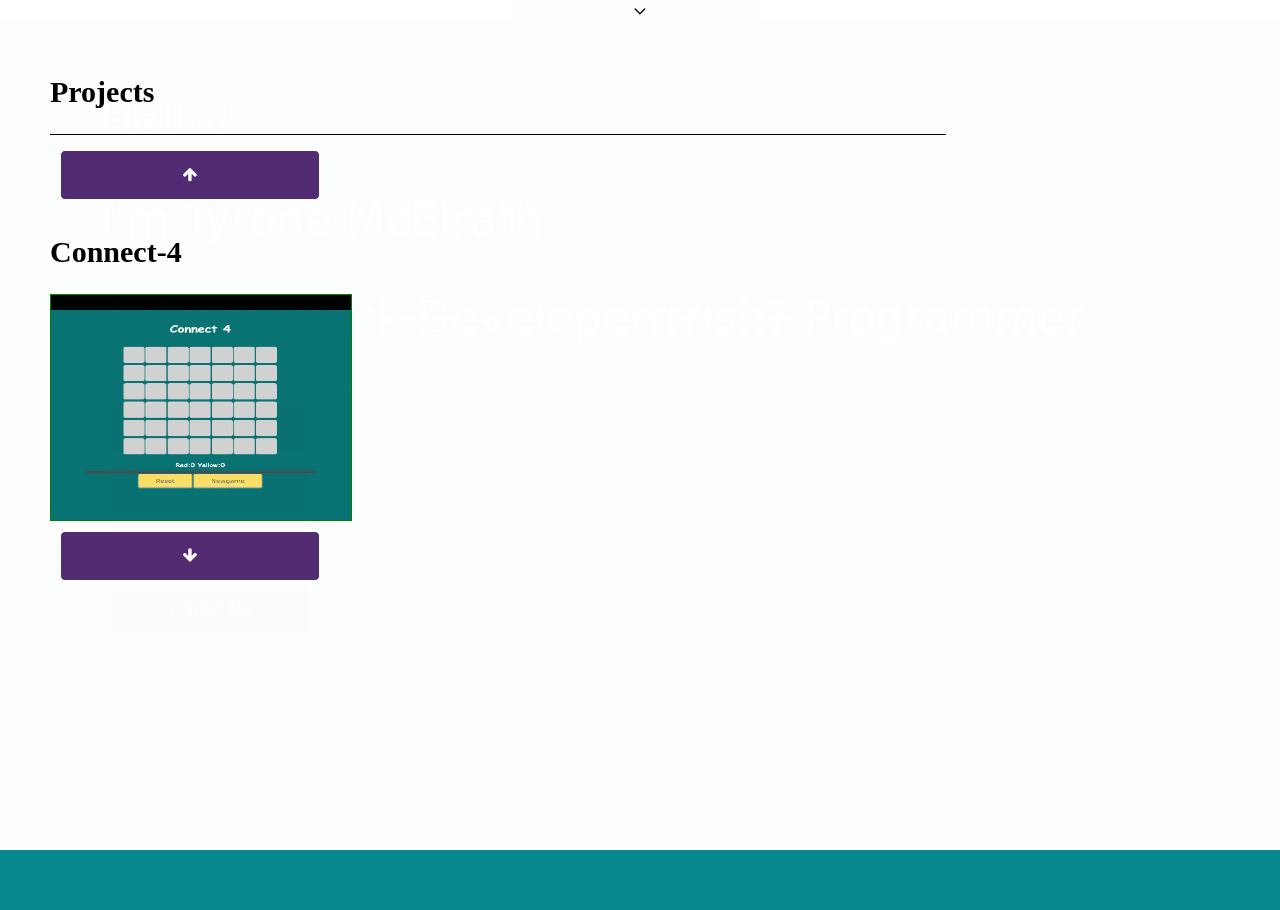
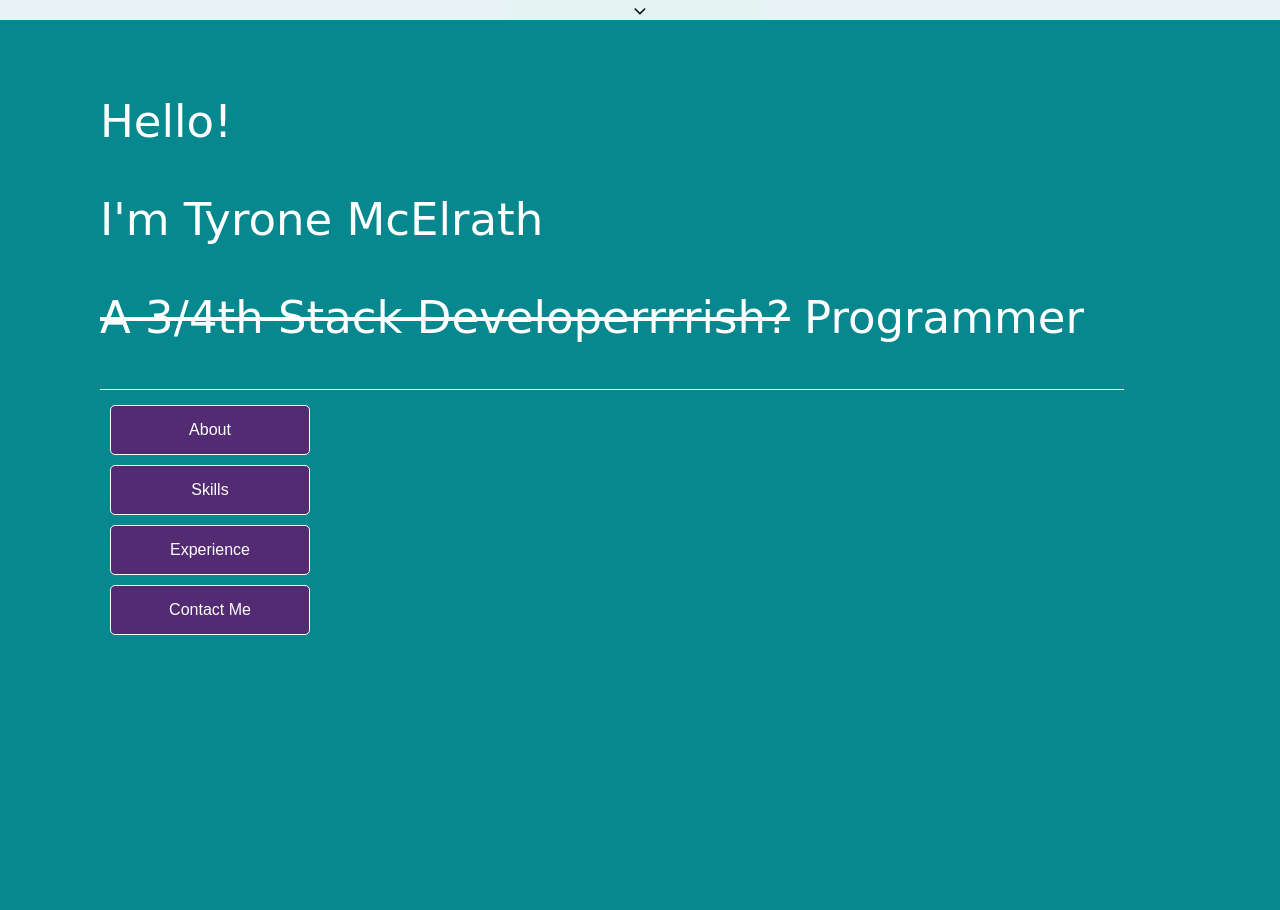
Before and after one commit to Tyro10000/Tyro10000.github.io, a PHP site: page / in a window 1280 px wide. Run offline with PHP 8.4, Linux system fonts and the light colour scheme; some libraries are stand-ins or nearby versions.

Commit message:
fixed error

```diff
--- a/dash.css
+++ b/dash.css
@@ -71,8 +71,7 @@ body {
     background-color: white;
     opacity: 0.99;
     font-size: 20px;
-    display: block;
-    ;
+    display: none;
     z-index: 2;
 }
 
```
